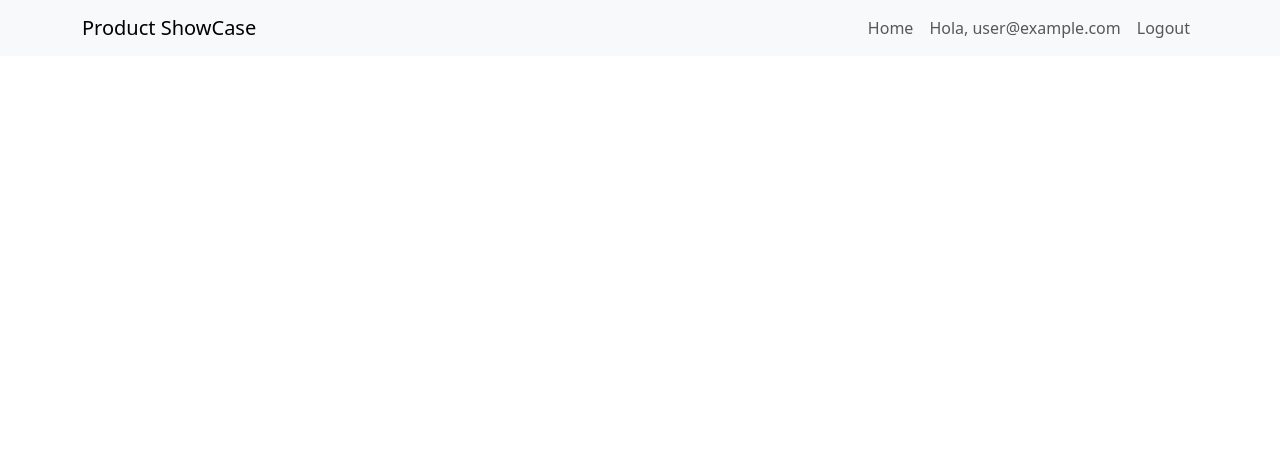
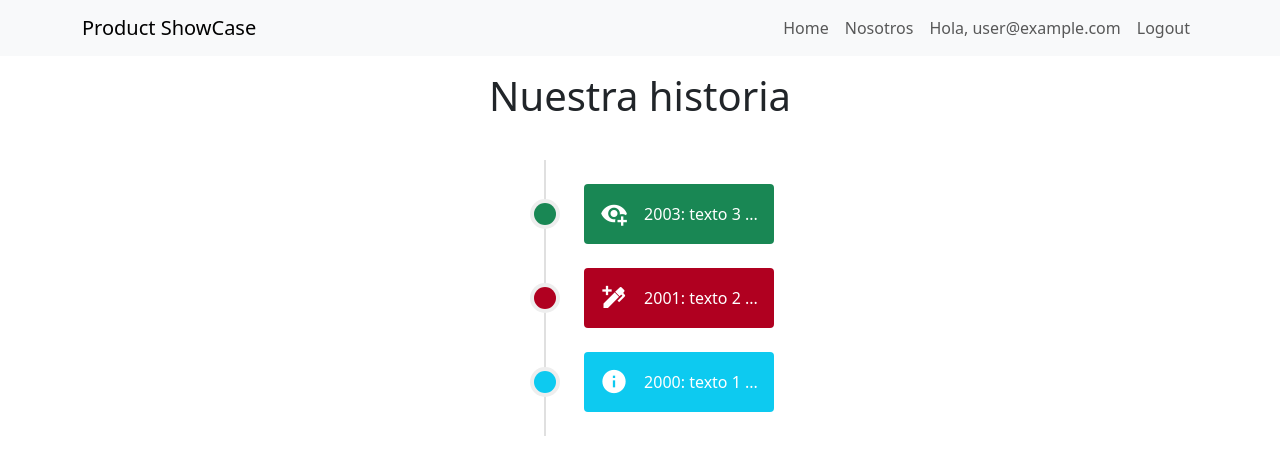
Before and after one commit to NelsonRamirezC/m7-showcase-g1, a Vue app: page /about in a window 1280 px wide. Shown: the top 450 px of the page. Built offline with nearby package versions, Linux system fonts and the light colour scheme; no server answers; the database is empty; sample sign-in values are in the browser's storage.

Commit message:
Se agregan algunos ejemplos de componentes de vuetify al proyecto

```diff
--- a/index.html
+++ b/index.html
@@ -1,17 +1,25 @@
 <!DOCTYPE html>
 <html lang="">
+
 <head>
   <meta charset="UTF-8">
   <link rel="icon" href="/favicon.ico">
   <meta name="viewport" content="width=device-width, initial-scale=1.0">
   <title>Vite App</title>
 
-    <link href="https://cdn.jsdelivr.net/npm/bootstrap@5.3.8/dist/css/bootstrap.min.css" rel="stylesheet" integrity="sha384-sRIl4kxILFvY47J16cr9ZwB07vP4J8+LH7qKQnuqkuIAvNWLzeN8tE5YBujZqJLB" crossorigin="anonymous">
+  <link href="https://cdn.jsdelivr.net/npm/bootstrap@5.3.8/dist/css/bootstrap.min.css" rel="stylesheet"
+    integrity="sha384-sRIl4kxILFvY47J16cr9ZwB07vP4J8+LH7qKQnuqkuIAvNWLzeN8tE5YBujZqJLB" crossorigin="anonymous">
 
-    <script defer src="https://cdn.jsdelivr.net/npm/bootstrap@5.3.8/dist/js/bootstrap.bundle.min.js" integrity="sha384-FKyoEForCGlyvwx9Hj09JcYn3nv7wiPVlz7YYwJrWVcXK/BmnVDxM+D2scQbITxI" crossorigin="anonymous"></script>
+  <link href="https://cdn.jsdelivr.net/npm/@mdi/font@5.x/css/materialdesignicons.min.css" rel="stylesheet">
+
+  <script defer src="https://cdn.jsdelivr.net/npm/bootstrap@5.3.8/dist/js/bootstrap.bundle.min.js"
+    integrity="sha384-FKyoEForCGlyvwx9Hj09JcYn3nv7wiPVlz7YYwJrWVcXK/BmnVDxM+D2scQbITxI"
+    crossorigin="anonymous"></script>
 </head>
+
 <body>
   <div id="app"></div>
   <script type="module" src="/src/main.js"></script>
 </body>
+
 </html>
--- a/package.json
+++ b/package.json
@@ -10,11 +10,13 @@
     "format": "prettier --write --experimental-cli src/"
   },
   "dependencies": {
+    "@fontsource/roboto": "^5.2.10",
     "firebase": "^12.10.0",
     "pinia": "^3.0.4",
     "sweetalert2": "^11.26.22",
     "vue": "^3.5.29",
-    "vue-router": "^5.0.3"
+    "vue-router": "^5.0.3",
+    "vuetify": "^4.0.2"
   },
   "devDependencies": {
     "@vitejs/plugin-vue": "^6.0.4",
--- a/src/components/NavBar.vue
+++ b/src/components/NavBar.vue
@@ -11,6 +11,8 @@
                 <div class="collapse navbar-collapse" id="navbarNavAltMarkup">
                     <div class="navbar-nav ms-auto">
                         <RouterLink to="/" class="nav-link">Home</RouterLink>
+
+                        <RouterLink to="/about" class="nav-link">Nosotros</RouterLink>
 
                         <RouterLink v-if="isAdmin" :to="{ name: 'crud-products' }" class="nav-link">Crud productos
                         </RouterLink>
--- /dev/null
+++ b/src/components/vuetify_comp/CarruselComp.vue
@@ -0,0 +1,22 @@
+<template>
+    <div>
+        <v-carousel show-arrows="hover" height="70vh">
+            <v-carousel-item src="https://cdn.vuetifyjs.com/images/cards/docks.jpg" cover></v-carousel-item>
+
+            <v-carousel-item src="https://cdn.vuetifyjs.com/images/cards/hotel.jpg" cover></v-carousel-item>
+
+            <v-carousel-item src="https://cdn.vuetifyjs.com/images/cards/sunshine.jpg" cover></v-carousel-item>
+        </v-carousel>
+    </div>
+</template>
+
+<script setup>
+
+
+</script>
+
+<style lang="css">
+.v-btn {
+    border-radius: 50% !important;
+}
+</style>
--- a/src/main.js
+++ b/src/main.js
@@ -1,3 +1,10 @@
+import '@fontsource/roboto/100.css'
+import '@fontsource/roboto/300.css'
+import '@fontsource/roboto/400.css'
+import '@fontsource/roboto/500.css'
+import '@fontsource/roboto/700.css'
+import '@fontsource/roboto/900.css'
+
 import { createApp } from 'vue'
 import { createPinia } from 'pinia'
 
@@ -9,10 +16,22 @@ import { useUserStore } from './stores/user.store'
 import App from './App.vue'
 import router from './router'
 
+// Vuetify
+import 'vuetify/styles'
+import { createVuetify } from 'vuetify'
+import * as components from 'vuetify/components'
+import * as directives from 'vuetify/directives'
+
 const app = createApp(App)
+
+const vuetify = createVuetify({
+  components,
+  directives,
+})
 
 app.use(createPinia())
 app.use(router)
+app.use(vuetify)
 
 // Espera al estado de auth antes de montar (asigna user al store)
 const userStore = useUserStore()
--- a/src/router/index.js
+++ b/src/router/index.js
@@ -9,6 +9,11 @@ const router = createRouter({
       path: '/',
       name: 'home',
       component: () => import('../views/HomeView.vue'),
+    },
+    {
+      path: '/about',
+      name: 'about',
+      component: () => import('../views/AboutView.vue'),
     },
     {
       path: '/admin',
@@ -36,6 +41,11 @@ const router = createRouter({
       name: 'cagetory',
       component: () => import('../views/CategoryView.vue'),
       props: true,
+    },
+    {
+      path: '/:pathMatch(.*)',
+      name: 'notfound',
+      component: () => import('../views/404View.vue'),
     },
   ],
 })
--- /dev/null
+++ b/src/views/404View.vue
@@ -0,0 +1,16 @@
+<template>
+    <div>
+        <v-empty-state
+            headline="Ups, 404"
+            title="página no encontrada"
+            text="The page you were looking for does not exist"
+            image="https://vuetifyjs.b-cdn.net/docs/images/logos/v.png">
+        </v-empty-state>
+    </div>
+</template>
+
+<script setup>
+
+</script>
+
+<style lang="css" scoped></style>
--- /dev/null
+++ b/src/views/AboutView.vue
@@ -0,0 +1,44 @@
+<template>
+    <header-comp>Nuestra historia</header-comp>
+
+    <v-container>
+        <v-timeline side="end">
+            <v-timeline-item v-for="item in items.reverse()" :key="item.id" :dot-color="item.color" size="small">
+                <v-alert :color="item.color" :icon="item.icon" :value="true">
+                    {{ item.message }}
+                </v-alert>
+            </v-timeline-item>
+        </v-timeline>
+    </v-container>
+</template>
+
+<script setup>
+import HeaderComp from '@/components/HeaderComp.vue';
+
+
+const items = [
+    {
+        id: 1,
+        color: 'info',
+        icon: 'mdi-information',
+        message: "2000: texto 1 ..."
+    },
+    {
+        id: 2,
+        color: 'error',
+        icon: 'mdi-pen-plus',
+        message: "2001: texto 2 ..."
+    },
+    {
+        id: 3,
+        color: 'success',
+        icon: 'mdi-eye-plus',
+        message: "2003: texto 3 ..."
+    },
+
+]
+
+
+</script>
+
+<style lang="css" scoped></style>
--- a/src/views/HomeView.vue
+++ b/src/views/HomeView.vue
@@ -2,8 +2,14 @@
 
   <HeaderComp>Página Home</HeaderComp>
 
+  <section>
+    <v-container>
+      <CarruselComp />
+    </v-container>
+
+  </section>
+
   <main class="container py-3">
-
     <section>
       <div class="d-flex justify-content-between">
         <h2 class="text-center">Nuestros productos...</h2>
@@ -58,6 +64,7 @@
 <script setup>
 import HeaderComp from '@/components/HeaderComp.vue';
 import ProductCard from '@/components/ProductCard.vue';
+import CarruselComp from '@/components/vuetify_comp/CarruselComp.vue';
 import { useProductsStore } from '@/stores/products.store';
 import { onMounted, ref, computed, watch } from 'vue'
 
```
Also changed, not shown: 1 other file (tests, documents, lock files or other folders). Lines whose indentation alone changed are shown as unchanged.
